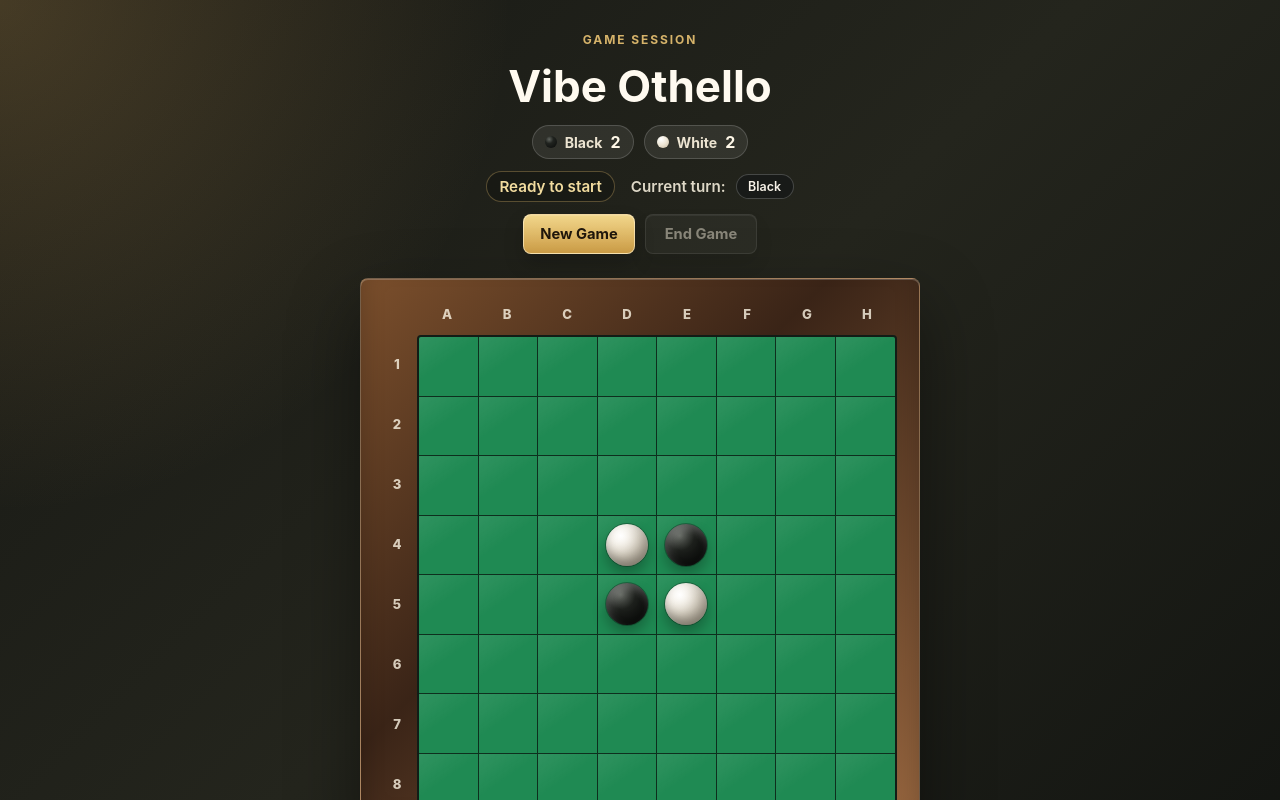
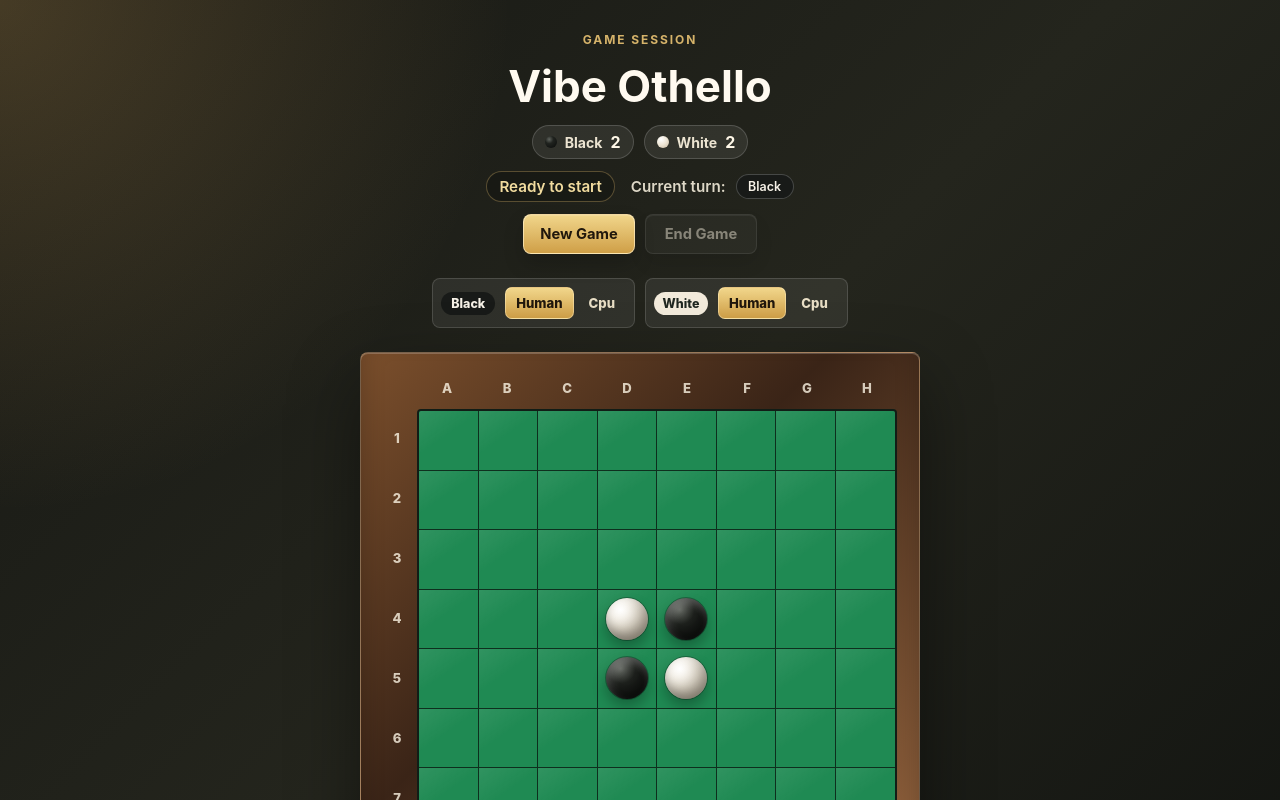
Before and after one commit to westzaki/vibe-othello, a React (Vite) app: page / in a window 1280 px wide. Shown: the top 800 px of the page. Built offline with nearby package versions, Linux system fonts and the light colour scheme.

Commit message:
Add random CPU player option

```diff
--- a/src/App.tsx
+++ b/src/App.tsx
@@ -1,6 +1,7 @@
 import { lazy, Suspense } from "react";
 import { Board } from "./components/Board";
 import { GameHeader } from "./components/GameHeader";
+import { PlayerControls } from "./components/PlayerControls";
 import { useOthelloGame } from "./hooks/useOthelloGame";
 
 const DevDebugPanel = import.meta.env.DEV
@@ -28,13 +29,18 @@ export default function App() {
           winner={game.winner}
         />
 
+        <PlayerControls
+          onPlayerTypeChange={game.setPlayerType}
+          players={game.players}
+        />
+
         <Board
           board={game.board}
           currentDisc={game.currentDisc}
           flipAnimationId={game.flipAnimationId}
           flippedSquares={game.flippedSquares}
           lastMove={game.lastMove}
-          legalMoves={game.legalMoves}
+          legalMoves={game.canHumanPlay ? game.legalMoves : []}
           onSquareClick={game.placeCurrentDisc}
         />
 
--- /dev/null
+++ b/src/components/PlayerControls.tsx
@@ -0,0 +1,47 @@
+import type { DiscColor } from "../game/othello";
+import type { PlayerSettings, PlayerType } from "../game/players";
+
+const discs: DiscColor[] = ["black", "white"];
+const playerTypes: PlayerType[] = ["human", "cpu"];
+
+type PlayerControlsProps = {
+  onPlayerTypeChange: (disc: DiscColor, playerType: PlayerType) => void;
+  players: PlayerSettings;
+};
+
+export function PlayerControls({
+  onPlayerTypeChange,
+  players,
+}: PlayerControlsProps) {
+  return (
+    <div className="player-controls" aria-label="Player controls">
+      {discs.map((disc) => (
+        <div className="player-control" key={disc}>
+          <span
+            className={`player-control__label player-control__label--${disc}`}
+          >
+            {disc}
+          </span>
+          <div className="player-control__options">
+            {playerTypes.map((playerType) => (
+              <button
+                aria-pressed={players[disc] === playerType}
+                className={[
+                  "player-control__option",
+                  players[disc] === playerType
+                    ? "player-control__option--selected"
+                    : "",
+                ].join(" ")}
+                key={playerType}
+                onClick={() => onPlayerTypeChange(disc, playerType)}
+                type="button"
+              >
+                {playerType}
+              </button>
+            ))}
+          </div>
+        </div>
+      ))}
+    </div>
+  );
+}
--- /dev/null
+++ b/src/cpu/randomCpu.ts
@@ -0,0 +1,17 @@
+import { getLegalMoves, type Board, type DiscColor } from "../game/othello";
+
+export function chooseRandomMove(
+  board: Board,
+  disc: DiscColor,
+  random = Math.random,
+): number | null {
+  const legalMoves = getLegalMoves(board, disc);
+
+  if (legalMoves.length === 0) {
+    return null;
+  }
+
+  const moveIndex = Math.floor(random() * legalMoves.length);
+
+  return legalMoves[moveIndex] ?? legalMoves[legalMoves.length - 1];
+}
--- /dev/null
+++ b/src/game/players.ts
@@ -0,0 +1,11 @@
+import type { DiscColor } from "./othello";
+
+export type PlayerType = "human" | "cpu";
+export type PlayerSettings = Record<DiscColor, PlayerType>;
+
+export function createDefaultPlayerSettings(): PlayerSettings {
+  return {
+    black: "human",
+    white: "human",
+  };
+}
--- a/src/hooks/useOthelloGame.ts
+++ b/src/hooks/useOthelloGame.ts
@@ -1,4 +1,7 @@
-import { useMemo, useState } from "react";
+import { useCallback, useEffect, useMemo, useState } from "react";
+import { chooseRandomMove } from "../cpu/randomCpu";
+import type { DiscColor } from "../game/othello";
+import { createDefaultPlayerSettings, type PlayerType } from "../game/players";
 import {
   createGameSession,
   endGame,
@@ -10,9 +13,13 @@ import {
 
 export function useOthelloGame() {
   const [session, setSession] = useState(createGameSession);
+  const [players, setPlayers] = useState(createDefaultPlayerSettings);
   const [lastFlippedSquares, setLastFlippedSquares] = useState<number[]>([]);
   const [flipAnimationId, setFlipAnimationId] = useState(0);
   const legalMoves = useMemo(() => getSessionLegalMoves(session), [session]);
+  const isPlaying = session.status === "playing";
+  const currentPlayerType = players[session.currentDisc];
+  const canHumanPlay = isPlaying && currentPlayerType === "human";
 
   function clearAnimationState() {
     setLastFlippedSquares([]);
@@ -23,7 +30,7 @@ export function useOthelloGame() {
     clearAnimationState();
   }
 
-  function handlePlaceCurrentDisc(square: number) {
+  const handlePlaceCurrentDisc = useCallback((square: number) => {
     setSession((currentSession) => {
       const result = placeCurrentDisc(currentSession, square);
 
@@ -34,7 +41,29 @@ export function useOthelloGame() {
 
       return result.session;
     });
-  }
+  }, []);
+
+  useEffect(() => {
+    if (!isPlaying || currentPlayerType !== "cpu") {
+      return;
+    }
+
+    const timeoutId = window.setTimeout(() => {
+      const move = chooseRandomMove(session.board, session.currentDisc);
+
+      if (move !== null) {
+        handlePlaceCurrentDisc(move);
+      }
+    }, 350);
+
+    return () => window.clearTimeout(timeoutId);
+  }, [
+    currentPlayerType,
+    handlePlaceCurrentDisc,
+    isPlaying,
+    session.board,
+    session.currentDisc,
+  ]);
 
   function handleReplaceSession(nextSession: GameSession) {
     setSession(nextSession);
@@ -46,9 +75,18 @@ export function useOthelloGame() {
     clearAnimationState();
   }
 
+  function handlePlayerTypeChange(disc: DiscColor, playerType: PlayerType) {
+    setPlayers((currentPlayers) => ({
+      ...currentPlayers,
+      [disc]: playerType,
+    }));
+  }
+
   return {
     board: session.board,
+    canHumanPlay,
     currentDisc: session.currentDisc,
+    currentPlayerType,
     discCounts: session.discCounts,
     flipAnimationId,
     flippedSquares: lastFlippedSquares,
@@ -57,9 +95,11 @@ export function useOthelloGame() {
     lastMove: session.lastMove,
     legalMoves,
     message: session.message,
+    players,
     winner: session.winner,
     endGame: handleEndGame,
     placeCurrentDisc: handlePlaceCurrentDisc,
+    setPlayerType: handlePlayerTypeChange,
     replaceSession: handleReplaceSession,
     startNewGame: handleStartNewGame,
   };
--- a/src/index.css
+++ b/src/index.css
@@ -235,6 +235,82 @@ h1 {
 }
 
 .game-action--primary:hover:not(:disabled) {
+  background: linear-gradient(180deg, #ffe6a3, #d9a94d);
+}
+
+.player-controls {
+  display: flex;
+  width: min(100%, 560px);
+  flex-wrap: wrap;
+  justify-content: center;
+  gap: 10px;
+}
+
+.player-control {
+  display: flex;
+  align-items: center;
+  gap: 10px;
+  border: 1px solid rgba(255, 255, 255, 0.14);
+  border-radius: 8px;
+  padding: 8px;
+  background: rgba(255, 255, 255, 0.07);
+}
+
+.player-control__label {
+  display: inline-flex;
+  min-width: 54px;
+  justify-content: center;
+  border-radius: 999px;
+  padding: 4px 8px;
+  font-size: 0.78rem;
+  font-weight: 800;
+  text-transform: capitalize;
+}
+
+.player-control__label--black {
+  color: #f6f1e7;
+  background: #181a18;
+}
+
+.player-control__label--white {
+  color: #1f2620;
+  background: #f2eadb;
+}
+
+.player-control__options {
+  display: flex;
+  gap: 4px;
+}
+
+.player-control__option {
+  border: 1px solid transparent;
+  border-radius: 7px;
+  padding: 7px 10px;
+  color: #e8dec5;
+  background: transparent;
+  cursor: pointer;
+  font: inherit;
+  font-size: 0.82rem;
+  font-weight: 800;
+  text-transform: capitalize;
+}
+
+.player-control__option:hover {
+  background: rgba(255, 255, 255, 0.1);
+}
+
+.player-control__option:focus-visible {
+  outline: 3px solid #f0c86b;
+  outline-offset: 3px;
+}
+
+.player-control__option--selected {
+  border-color: rgba(255, 238, 194, 0.46);
+  color: #20170c;
+  background: linear-gradient(180deg, #f1d68b, #cf9f47);
+}
+
+.player-control__option--selected:hover {
   background: linear-gradient(180deg, #ffe6a3, #d9a94d);
 }
 
```
Also changed, not shown: 1 other file (tests, documents, lock files or other folders).
